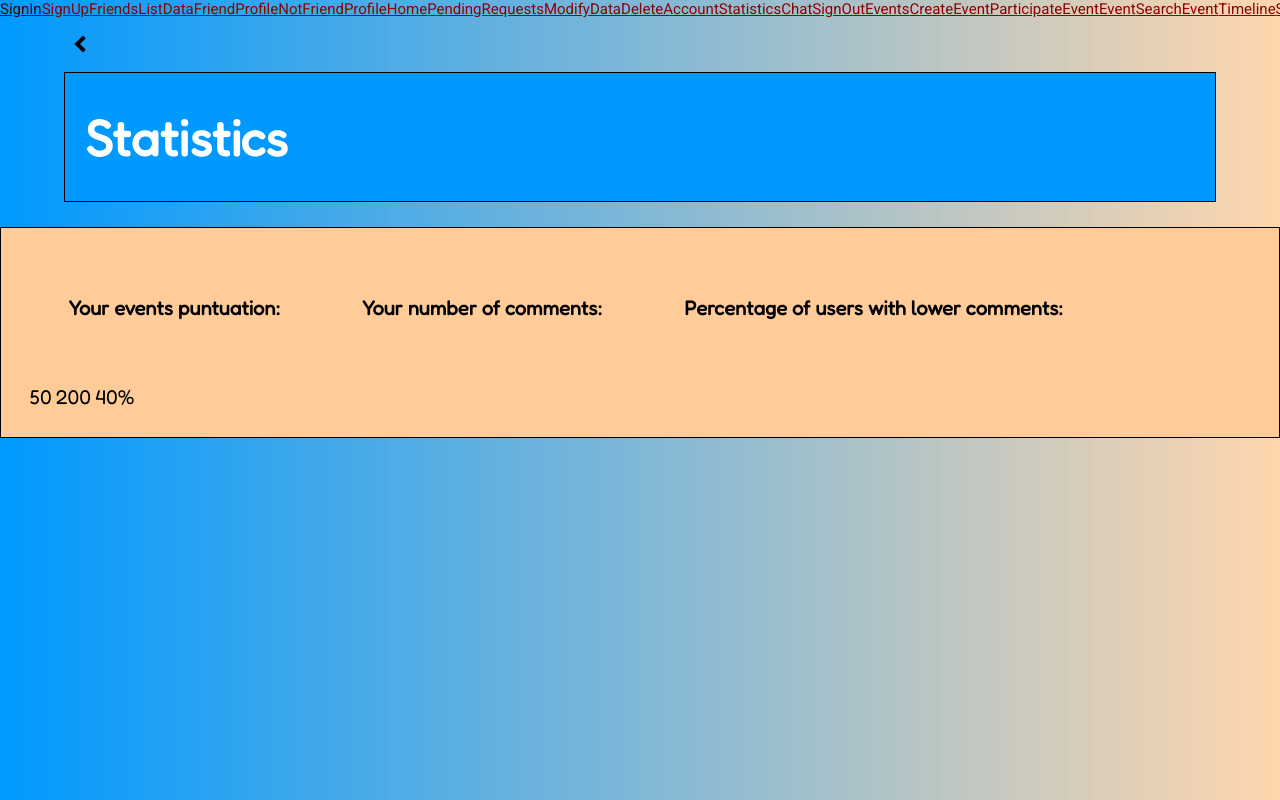
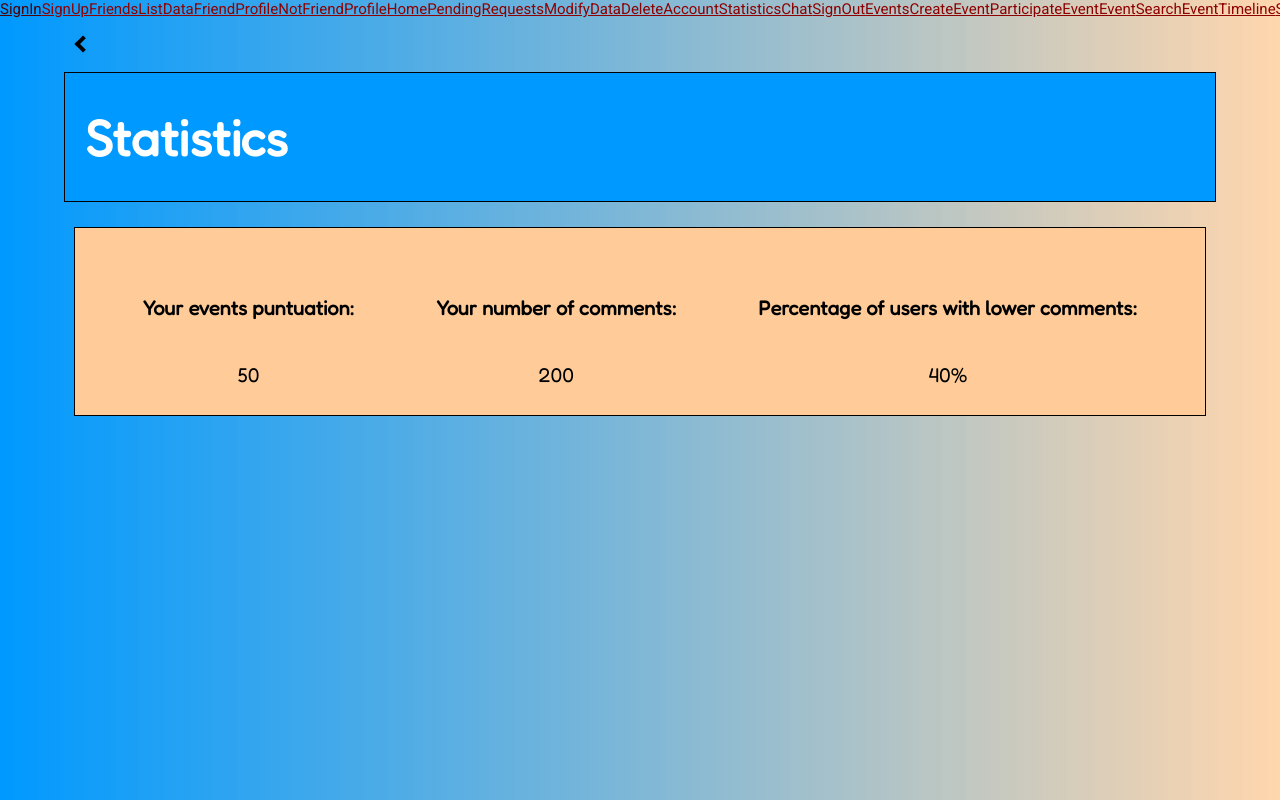
Before and after one commit to CCCarluchi/PW-I, a Vue app: page /Statistics in a window 1280 px wide. Shown: the top 800 px of the page. Built offline with nearby package versions, Linux system fonts and the light colour scheme.

Commit message:
deleteac

```diff
--- a/src/style.css
+++ b/src/style.css
@@ -324,16 +324,7 @@ article{
   margin-top: 0.6%;
 }
 
-.stats-container {
-  display: grid;
-  margin-left: 5%;
-  margin-right: 5%;
-  margin-top: 25px;
-  padding: 2%;
-  row-gap: 20px;
-  background-color: rgba(255, 204, 153);
-  border: 1px solid black;
-}
+
 
 .stats-container > .p1 {
   text-align: left;
--- a/src/views/DeleteAccount.vue
+++ b/src/views/DeleteAccount.vue
@@ -2,7 +2,7 @@
   <main>
     <header>
       <br/>
-      <div class="arrowContainer" align="left">
+      <div class="arrowContainer">
         <router-link to="/Data" id="i"><i class="arrow left"></i></router-link>
       </div>
     </header>
@@ -10,10 +10,10 @@
   <article>
     <br/>
     <div class="card">
-       <div align = "left">
+       <div>
        <h2>Delete account</h2>
        </div>
-       <div align = "left">
+       <div>
        <p2>Do you wish to delete account?</p2>
        </div>
        <br/><br/>
```
